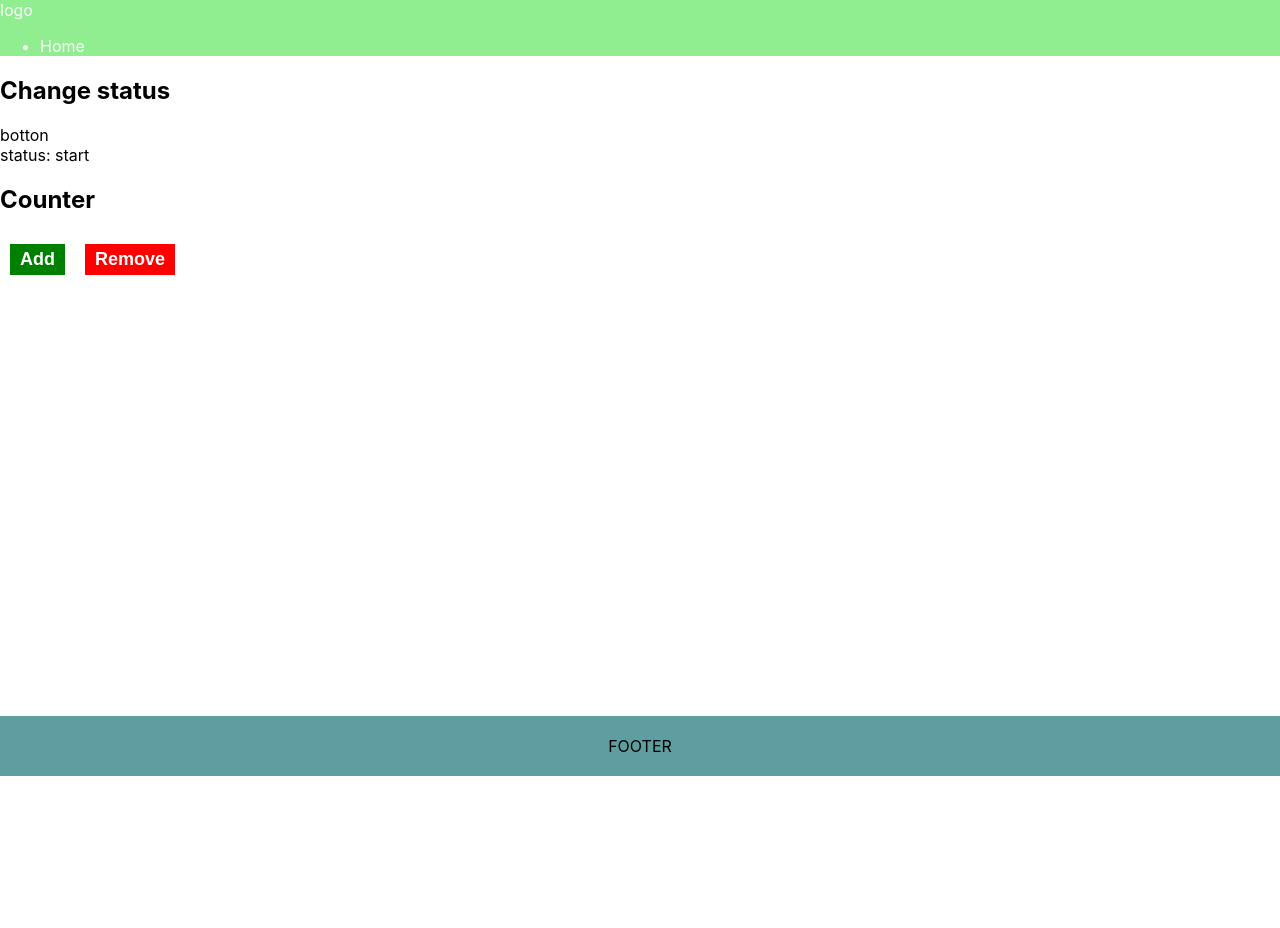
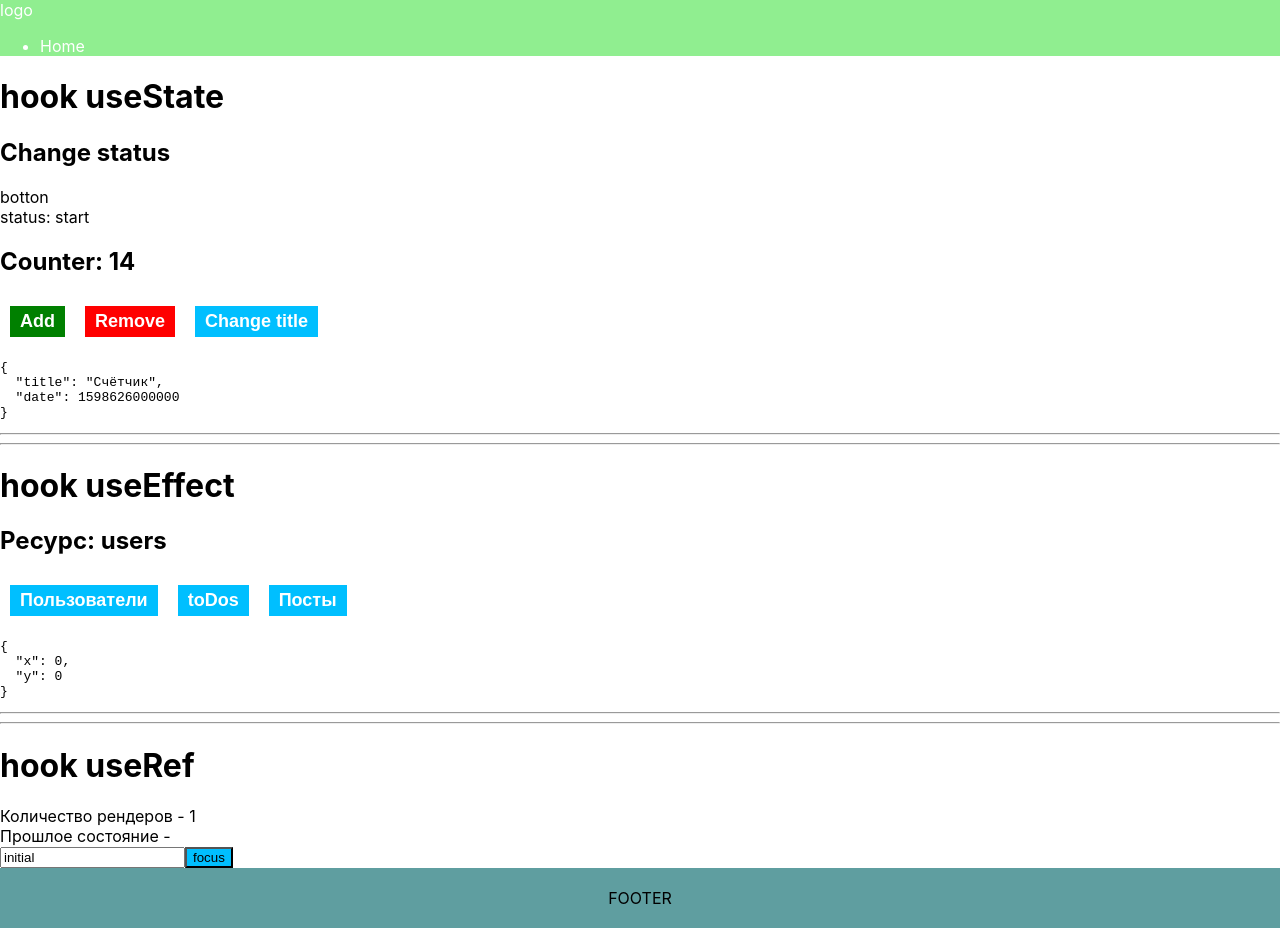
Before and after one commit to Serg8/psy, a React (Create React App) app: page / in a window 1280 px wide. Before the commit the page ends 800 px from the top, so only its background shows below. Built offline with nearby package versions, Linux system fonts and the light colour scheme; no server answers.

Commit message:
refactor Develop

```diff
--- a/src/components/Develop/Develop.module.scss
+++ b/src/components/Develop/Develop.module.scss
@@ -19,3 +19,7 @@
 .btnDelete {
   background-color: red;
 }
+
+.btnDefault {
+  background-color: deepskyblue;
+}
--- a/src/components/Develop/Develop.tsx
+++ b/src/components/Develop/Develop.tsx
@@ -1,7 +1,9 @@
-import React, {useEffect, useState} from 'react';
+import React, {useEffect, useState, useRef} from 'react';
 import classes from './Develop.module.scss';
 
 const Develop = () => {
+
+    ///====useState===========================
 
     // let array = useState(false); // это значение не храниться локально, тк. функция не имеет стэйта,
     // значение хранится на стороне реакта // array = тут только одно значение и одна функция т.е. 2 элемента
@@ -36,11 +38,130 @@ const Develop = () => {
 
     // =============================================================================================
 
+    const computeInitialCounter = () => {
+        console.log('same calculations ...');
+        return Math.trunc(Math.random() * 20);
+    }
 
+    let [counter, setCounter] = useState(() => {
+        return computeInitialCounter()
+    });
+    // hook useState нельзя использовать внутри условий if
+    // hook работает асинхронно
+    // можно использовать callBack функцию, чтобы оптимизировать performance, чтобы функция computeInitialCounter
+    // не вызывалась каждый раз при рендеренге
+
+    // формат объект
+    const [state, setState] = useState({
+        title: 'Счётчик',
+        date: Date.now()
+    });
+
+    const increment = () => {
+        //setCounter(counter + 1);
+        setCounter((prevCounter) => {
+            return prevCounter + 1
+        });
+       // setCounter( prev => prev + 1);
+    }
+
+    const decrement = () => {
+        setCounter(counter - 1);
+    }
+
+    const changeTitle = () => {
+        setState(prev => {
+            return {
+                ...prev,
+                title: 'new title'
+            }
+        })
+    }
+
+    ///====useState=========end==================
+    ///====useEffect=========start==================
+
+    const [data, setData] = useState([]);
+    const [pos, setPos] = useState({
+        x: 0,
+        y: 0
+    });
+
+    // interface UserData {
+    //     username: string;
+    //     password: string;
+    //     prevState: 'users'
+    // }
+
+   // let type: string, setType: any;
+    const [type, setType] = useState(`users`);
+
+    const todos = () => {
+        setType('todos');
+    }
+    const posts = () => {
+        setType('posts');
+    }
+    const users = () => {
+        setType('users');
+    }
+
+    // useEffect вызывается каждый раз, когда происходит рендер
+    // useEffect(() => {
+    //     console.log('render');
+    // });
+
+    useEffect(() => {
+        fetch(`https://jsonplaceholder.typicode.com/${type}`)
+            .then(response => response.json())
+            .then(json => setData(json))
+
+        return () => {
+            console.log('clean type');
+        }
+
+    }, [type]); // указываем зависимоть useEffect от deps, чтобы он срабатывал только тогда, когда deps изменился
+
+    useEffect(() => {
+        console.log('ComponentDidMount');
+
+        window.addEventListener('mousemove', event => {
+            setPos({
+                x: event.clientX,
+                y: event.clientY
+            })
+        });
+    }, []); // тк пустой массив в списке зависимостей, то этот useEffect сработает только один первый раз, как ComponentDidMount
+
+    ///====useEffect=========end==================
+    ///====useRef=========start==================
+
+    //const [renderCount, setRenderCount] = useState(1);
+    const [value, setValue] = useState('initial');
+    const renderCount = useRef(1);
+    const inputRef = useRef(null);
+    const prevValue = useRef('');
+
+    useEffect(() => {
+        //setRenderCount(prev => prev + 1)
+        renderCount.current++
+    });
+
+    useEffect(() => {
+        prevValue.current = value
+    }, [value]);
+
+    const focus = () => {
+
+    };
+
+    ///====useRef=========end==================
+    ///====use=========start==================
 
     return (
         <div className={classes.wrapperDevelop}>
 
+            <h1>hook useState</h1>
             <div>
                 <h2>Change status</h2>
                 {
@@ -54,10 +175,31 @@ const Develop = () => {
             </div>
 
             <div>
-                <h2>Counter</h2>
-                <button className={`${classes.btn} ${classes.btnSuccess}`}>Add</button>
-                <button className={`${classes.btn} ${classes.btnDelete}`}>Remove</button>
+                <h2>Counter: {counter}</h2>
+                <button onClick={increment} className={`${classes.btn} ${classes.btnSuccess}`}>Add</button>
+                <button onClick={decrement} className={`${classes.btn} ${classes.btnDelete}`}>Remove</button>
+                <button onClick={changeTitle} className={`${classes.btn} ${classes.btnDefault}`}>Change title</button>
+
+                <pre>{JSON.stringify(state, null, 2)}</pre>
             </div>
+
+            <hr /><hr />
+            <h1>hook useEffect</h1>
+
+            <h2>Ресурс: {type}</h2>
+            <button onClick={users} className={`${classes.btn} ${classes.btnDefault}`}>Пользователи</button>
+            <button onClick={todos} className={`${classes.btn} ${classes.btnDefault}`}>toDos</button>
+            <button onClick={posts} className={`${classes.btn} ${classes.btnDefault}`}>Посты</button>
+
+            {/*<pre>{JSON.stringify(data, null, 2)}</pre>*/}
+            <pre>{JSON.stringify(pos, null, 2)}</pre>
+
+            <hr /><hr />
+            <h1>hook useRef</h1>
+            <div>Количество рендеров - {renderCount.current}</div>
+            <div>Прошлое состояние - {prevValue.current}</div>
+            <input type='text' ref={inputRef} value={value} />
+            <button className={classes.btnDefault} onClick={focus}> focus</button>
 
         </div>
     );
```
